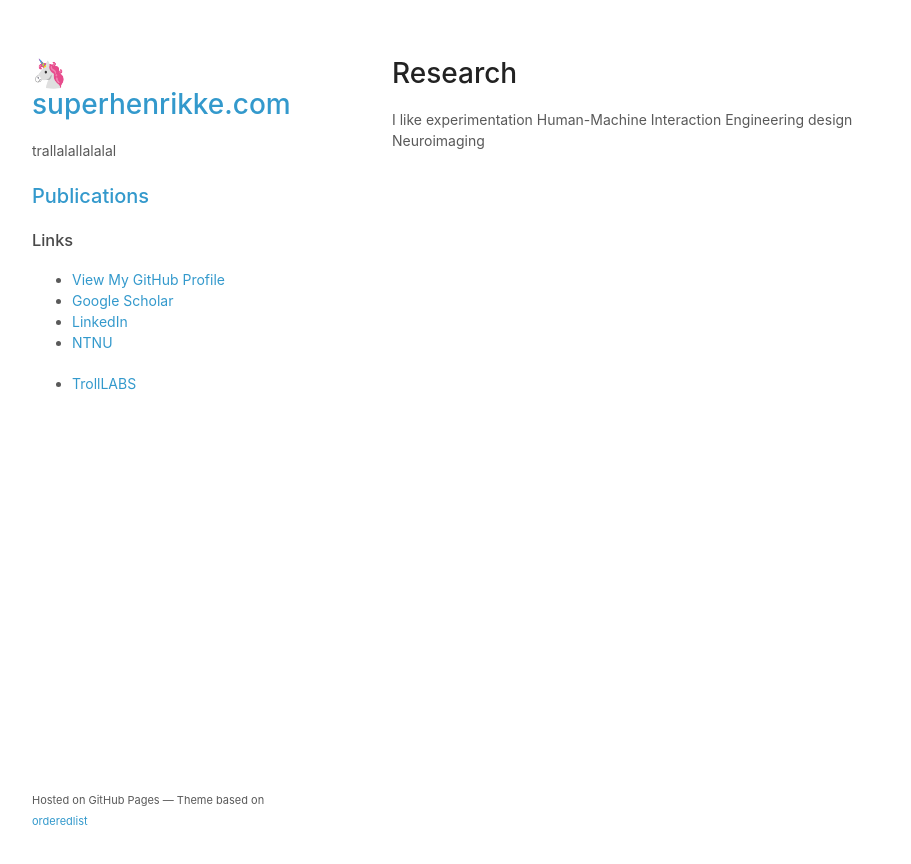
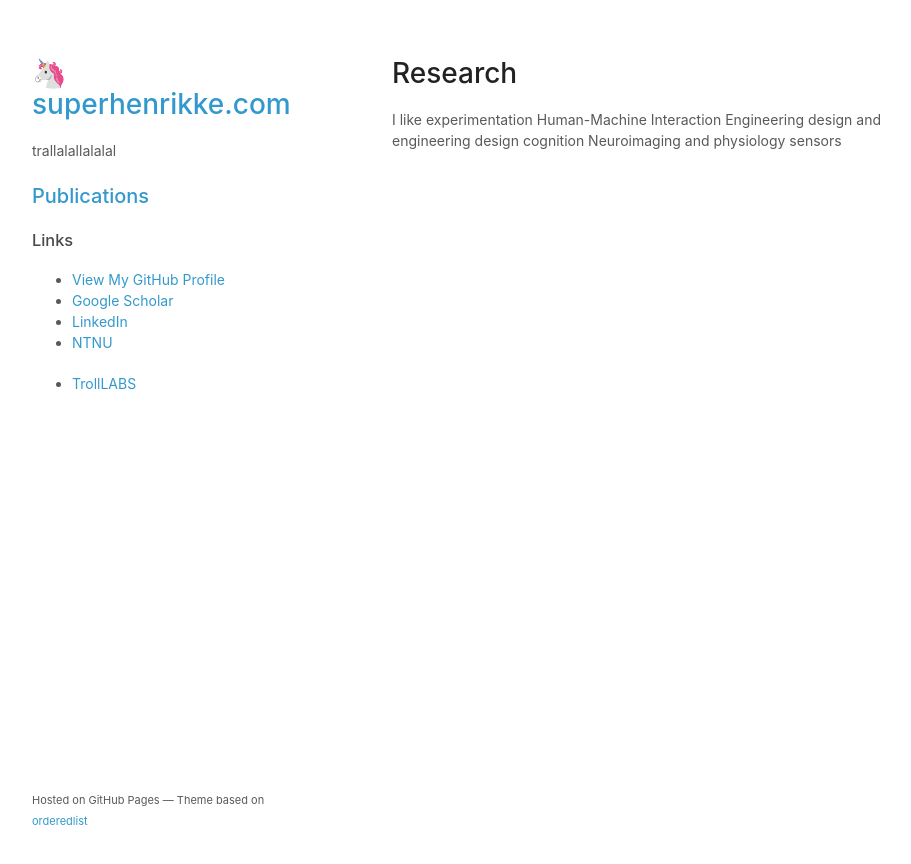
Before and after one commit to superhenrikke/superhenrikke.github.io, a Jekyll site: the page built from research_statement.md, in a window 1280 px wide. Shown: the top 864 px of the page, without its empty margins (178-1089 px from the left). Built offline with Jekyll 4.4.1, drawn with Linux system fonts in a browser that asks for light colours; our own code applies the rules of GitHub Pages for plain Markdown files; a script that is not in the unit is left out.

Commit message:
update books and research statement

```diff
--- a/research_statement.md
+++ b/research_statement.md
@@ -2,5 +2,5 @@
 
 I like experimentation
 Human-Machine Interaction
-Engineering design
-Neuroimaging
+Engineering design and engineering design cognition
+Neuroimaging and physiology sensors
```
Also changed, not shown: books.md (+1 -0 lines).
